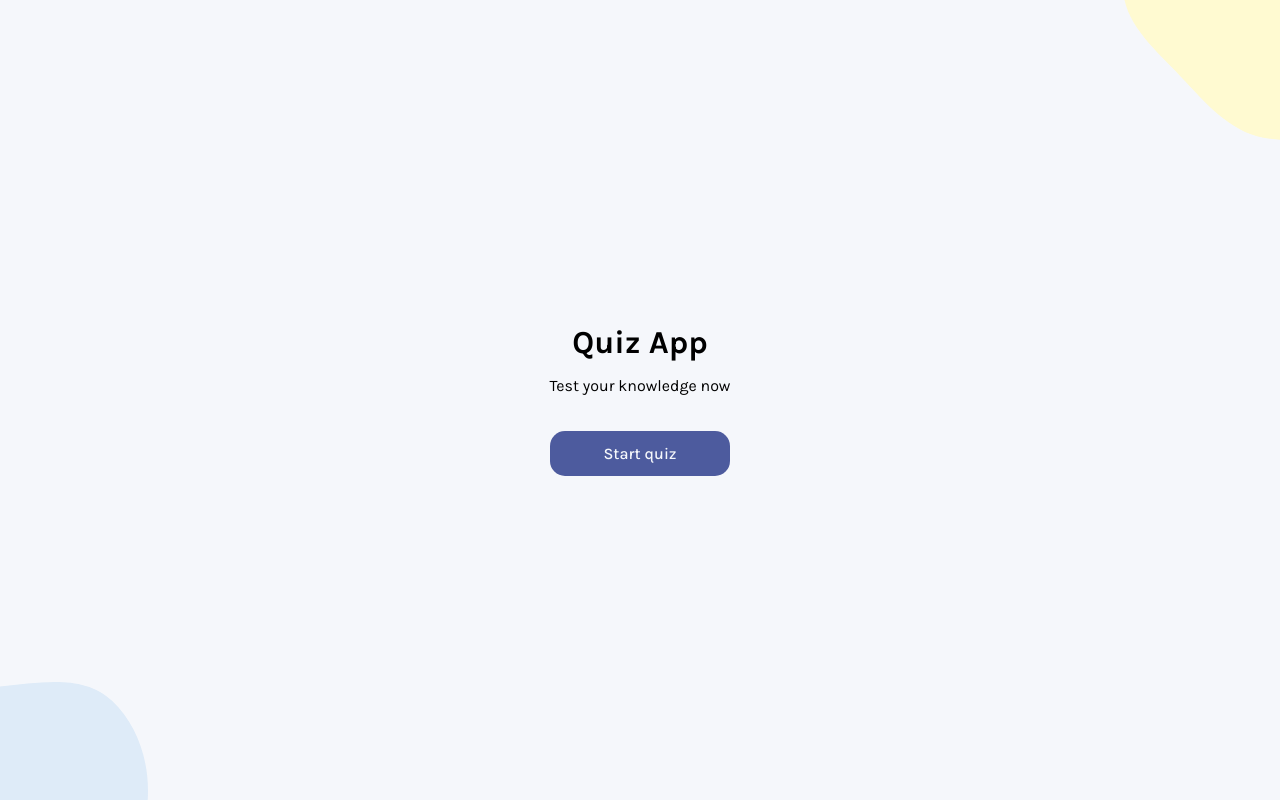
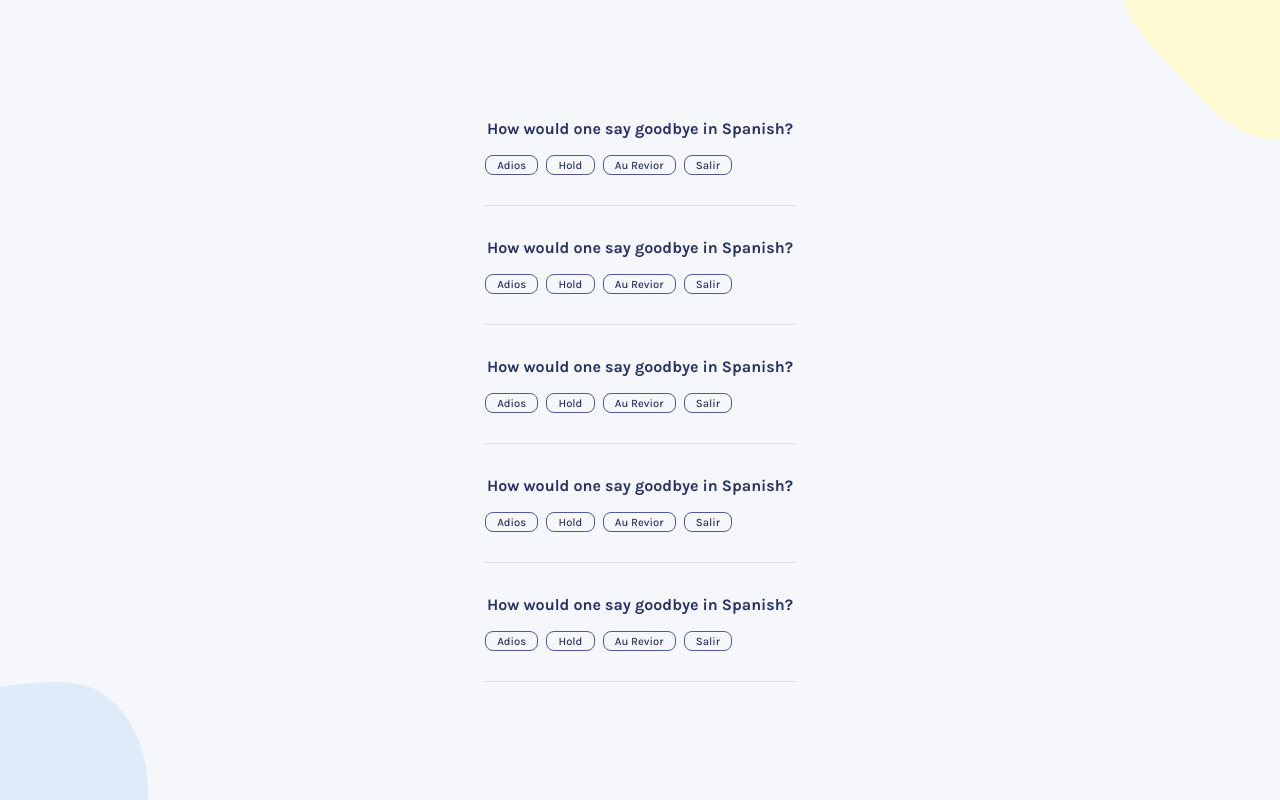
Before and after one commit to matt-colen/quiz-up, a React (Vite) app: page / in a window 1280 px wide. Built offline with nearby package versions, Linux system fonts and the light colour scheme.

Commit message:
Adds initial questions section

```diff
--- a/src/App.css
+++ b/src/App.css
@@ -2,7 +2,9 @@
   --font-primary: "Karla", sans-serif;
   --color-light: #f5f7fb;
   --color-bg-btn: #4d5b9e;
+  --color-bg-btn-selected: #d6dbf5;
   --color-txt-primary: #293264;
+  --color-border-light: #dbdef0;
 }
 
 * {
@@ -15,12 +17,22 @@ button {
   font-family: var(--font-primary);
 }
 
+body {
+  background: var(--color-light);
+  color: var(--color-txt-primary);
+}
+
 .main {
-  background: var(--color-light);
   height: 100vh;
-  position: relative;
   display: grid;
   place-content: center;
+  padding: 7vh 15%;
+}
+
+.container {
+  text-align: center;
+  display: grid;
+  gap: 2em;
 }
 
 .btn {
@@ -47,6 +59,7 @@ button {
   background-repeat: no-repeat;
   height: 235px;
   width: 297px;
+  z-index: -1;
 }
 
 .blob--right {
--- a/src/App.jsx
+++ b/src/App.jsx
@@ -1,12 +1,25 @@
+import { useState } from "react";
 import "./App.css";
 import StartScreen from "./components/StartScreen/StartScreen.jsx";
+import Question from "./components/Question/Question.jsx";
+import mockData from "./mockData.js";
 
 export default function App() {
+  const [questions, setQuestions] = useState(mockData);
+
+  const questionElements = questions.map((question, i) => {
+    return <Question key={i} {...question} />;
+  });
+
   return (
-    <main className="main">
+    <>
       <div className="blob blob--right"></div>
-      <StartScreen />
+      <main className="main">
+        <div className="container">
+          {questions.length === 0 ? <StartScreen /> : questionElements}
+        </div>
+      </main>
       <div className="blob blob--left"></div>
-    </main>
+    </>
   );
 }
--- /dev/null
+++ b/src/components/Question/Question.css
@@ -0,0 +1,38 @@
+.question-container {
+  padding-bottom: 2em;
+  border-bottom: 1px solid var(--color-border-light);
+}
+
+.question {
+  padding: 0;
+  border: none;
+}
+
+.question-txt {
+  font-weight: 700;
+}
+
+.answers {
+  margin-top: 1em;
+  display: flex;
+  flex-flow: wrap;
+  gap: 0.5em;
+}
+
+.answer-btn {
+  border-radius: 8px;
+  border: 0.8px solid var(--color-bg-btn);
+  color: var(--color-txt-primary);
+  font-size: 0.7rem;
+  font-weight: 500;
+  padding: 0.25em 1em;
+}
+
+/* Hides radio btns while keeping them focusable and clickable */
+input[type="radio"] {
+  position: absolute;
+  opacity: 0;
+  width: 0;
+  height: 0;
+  pointer-events: none;
+}
--- /dev/null
+++ b/src/components/Question/Question.jsx
@@ -0,0 +1,31 @@
+import { useId } from "react";
+import "./Question.css";
+
+export default function Question({ question, answers }) {
+  const id = useId();
+
+  const handleClick = () => {
+    console.log("clicked");
+  };
+
+  const inputElements = answers.map((answer) => {
+    const inputId = `${id}-${answer}`;
+    return (
+      <div key={inputId}>
+        <label className="answer-btn" htmlFor={inputId}>
+          {answer}
+        </label>
+        <input type="radio" name={id} id={inputId} onChange={handleClick} />
+      </div>
+    );
+  });
+
+  return (
+    <div className="question-container">
+      <fieldset className="question">
+        <legend className="question-txt">{question}</legend>
+        <div className="answers">{inputElements}</div>
+      </fieldset>
+    </div>
+  );
+}
--- a/src/components/StartScreen/StartScreen.css
+++ b/src/components/StartScreen/StartScreen.css
@@ -1,9 +1,3 @@
-.start-container {
-  text-align: center;
-  display: grid;
-  gap: 0.5em;
-}
-
 .title {
   font-size: 2rem;
   margin-bottom: 0.2em;
@@ -14,6 +8,6 @@
   font-weight: 400;
 }
 
-.start-container > .btn {
+.container > .btn {
   margin-top: 1.8em;
 }
--- a/src/components/StartScreen/StartScreen.jsx
+++ b/src/components/StartScreen/StartScreen.jsx
@@ -2,10 +2,10 @@ import "./StartScreen.css";
 
 export default function StartScreen() {
   return (
-    <section className="start-container">
+    <>
       <h1 className="title">Quiz App</h1>
       <h3 className="subheader">Test your knowledge now</h3>
       <button className="btn btn--primary">Start quiz</button>
-    </section>
+    </>
   );
 }
--- /dev/null
+++ b/src/mockData.js
@@ -0,0 +1,24 @@
+const data = [
+  {
+    question: "How would one say goodbye in Spanish?",
+    answers: ["Adios", "Hold", "Au Revior", "Salir"],
+  },
+  {
+    question: "How would one say goodbye in Spanish?",
+    answers: ["Adios", "Hold", "Au Revior", "Salir"],
+  },
+  {
+    question: "How would one say goodbye in Spanish?",
+    answers: ["Adios", "Hold", "Au Revior", "Salir"],
+  },
+  {
+    question: "How would one say goodbye in Spanish?",
+    answers: ["Adios", "Hold", "Au Revior", "Salir"],
+  },
+  {
+    question: "How would one say goodbye in Spanish?",
+    answers: ["Adios", "Hold", "Au Revior", "Salir"],
+  },
+];
+
+export default data;
```
